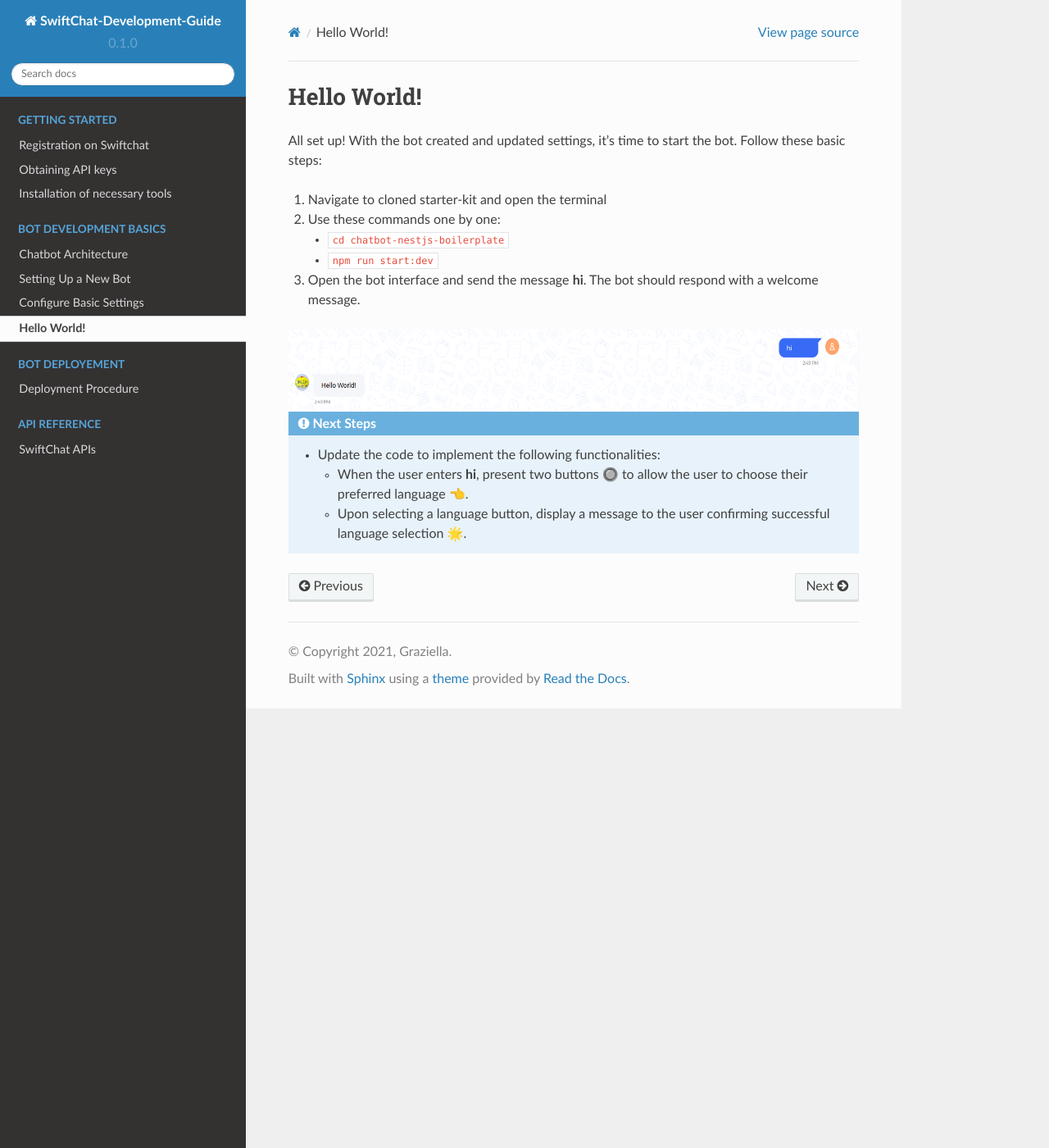
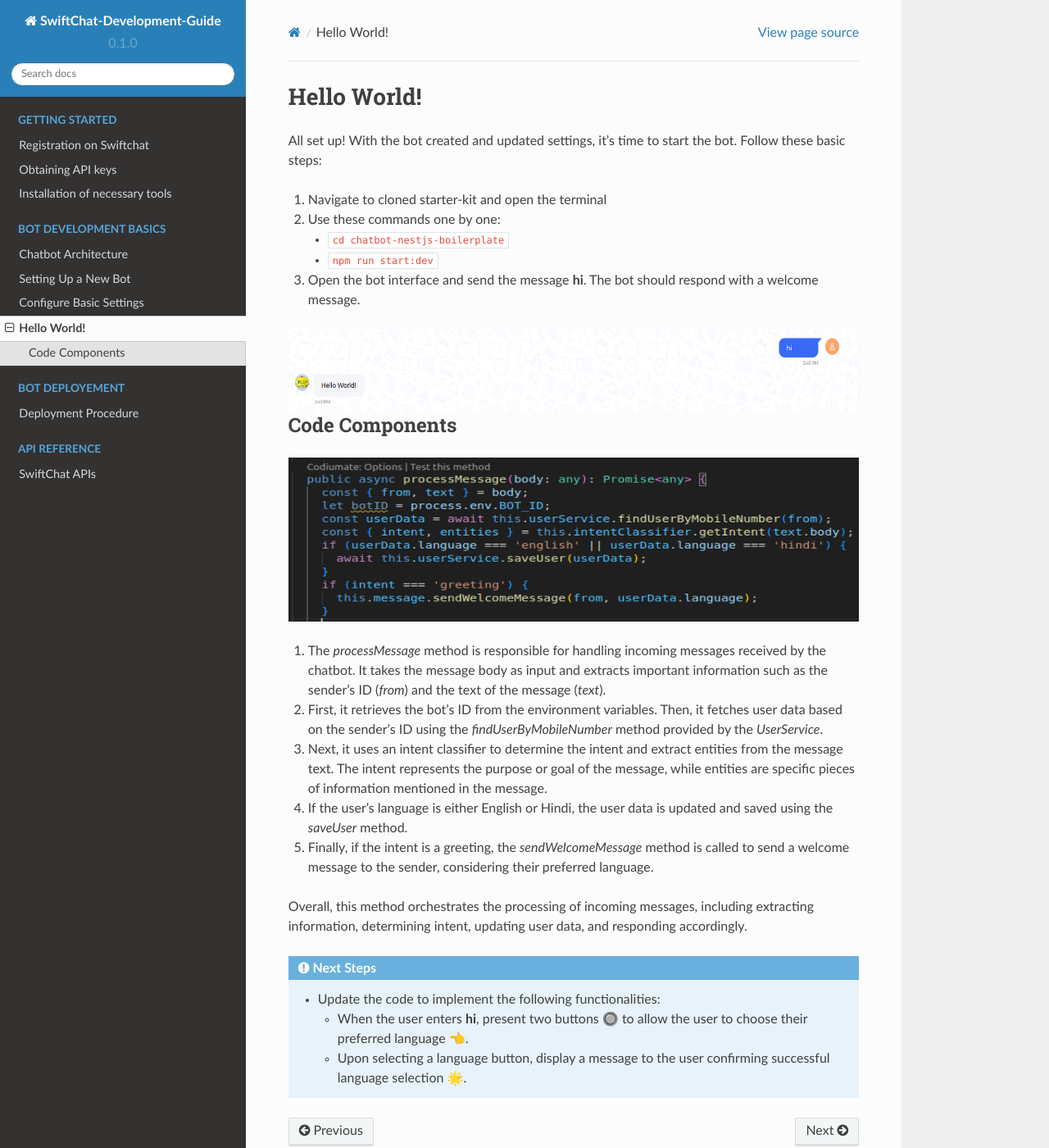
Before and after one commit to Priyanka-sharma181/Chatbot-Development-Guide, a Sphinx documentation site: the page built from docs/source/start.rst, in a window 1280 px wide and 1400 px high. Shown: the whole window at 82% size. Built offline with Sphinx 7.4.7 and the Read the Docs theme 2.0.0, drawn with Linux system fonts in a browser that asks for light colours.

Commit message:
updating basic config

```diff
--- a/docs/source/start.rst
+++ b/docs/source/start.rst
@@ -1,5 +1,5 @@
 Hello World!
-====================
+------------------
 
 All set up! With the bot created and updated settings, it's time to start the bot. Follow these basic steps:
 
@@ -17,6 +17,33 @@
     :height: 100
     :align: center
 
+Code Components
+^^^^^^^^^^^^^^^^^^^^^^^
+
+.. image:: ../images/other_images/process_msg.png
+    :alt: Deployment Structure
+    :width: 3000
+    :height: 200
+    :align: left
+
+1. The `processMessage` method is responsible for handling incoming messages received by the chatbot. It takes the message body as input and extracts important information such as the sender's ID (`from`) and the text of the message (`text`).
+
+2. First, it retrieves the bot's ID from the environment variables. Then, it fetches user data based on the sender's ID using the `findUserByMobileNumber` method provided by the `UserService`.
+
+3. Next, it uses an intent classifier to determine the intent and extract entities from the message text. The intent represents the purpose or goal of the message, while entities are specific pieces of information mentioned in the message.
+
+4. If the user's language is either English or Hindi, the user data is updated and saved using the `saveUser` method.
+
+5. Finally, if the intent is a greeting, the `sendWelcomeMessage` method is called to send a welcome message to the sender, considering their preferred language.
+
+
+Overall, this method orchestrates the processing of incoming messages, including extracting information, determining intent, updating user data, and responding accordingly.
+
+
+
+
+
+
 
 .. admonition:: Next Steps
 
```
Also changed, not shown: docs/images/other_images/process_msg.png (added).
